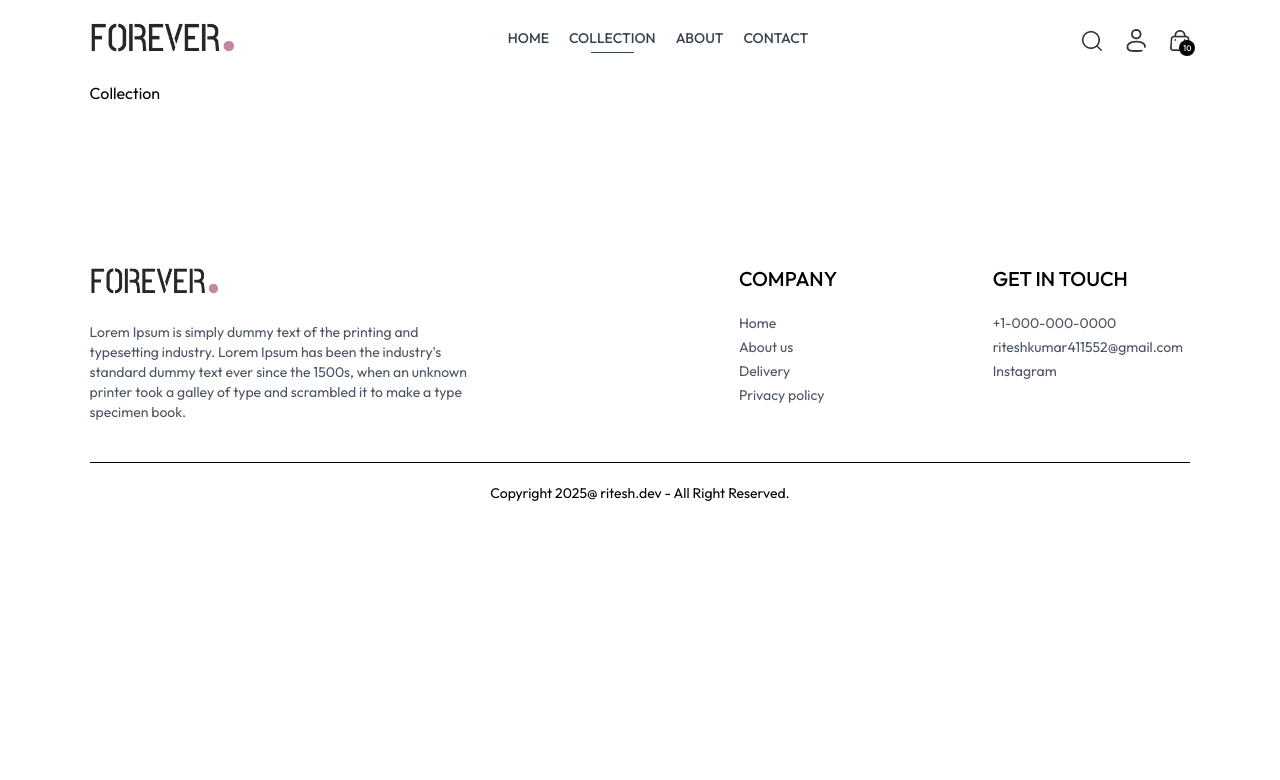
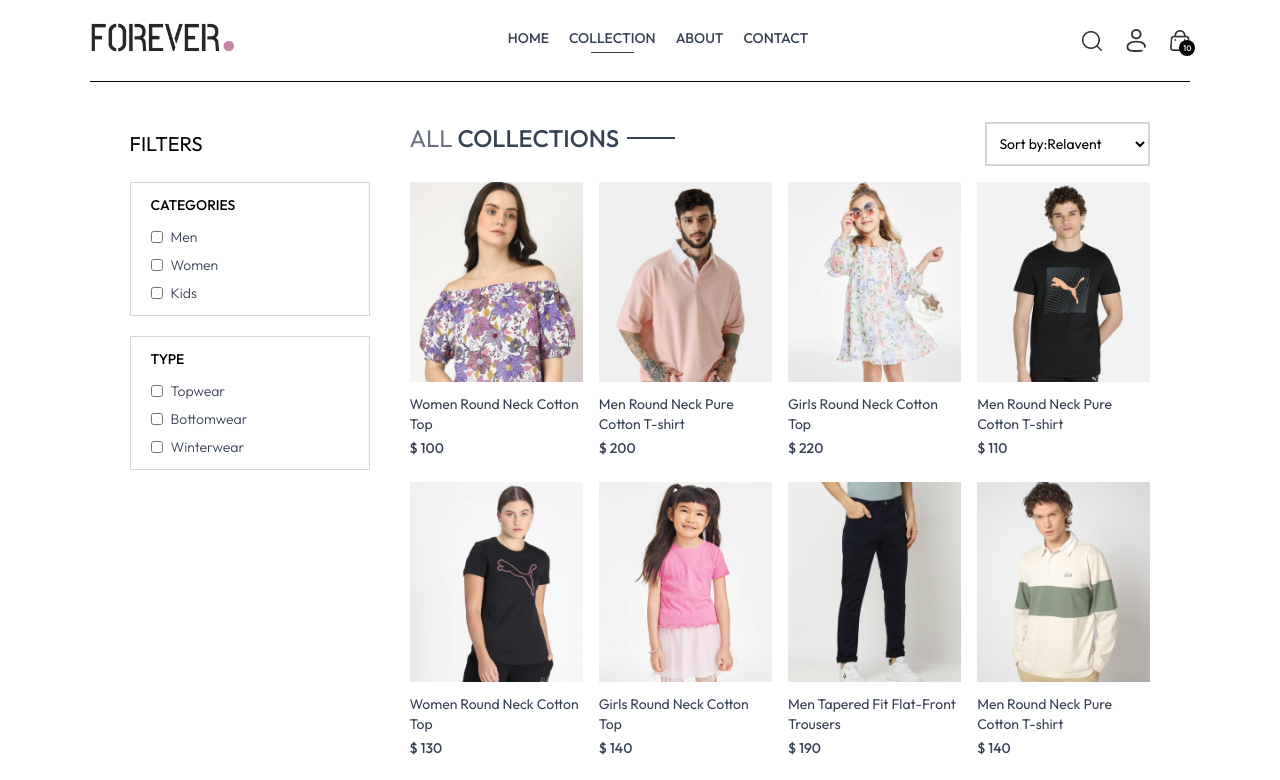
Before and after one commit to Ritesh9919/forever, a React (Vite) app in the folder frontend/: page /collection in a window 1280 px wide. Shown: the top 780 px of the page. Built offline with nearby package versions, Linux system fonts and the light colour scheme.

Commit message:
Add filtering, sort options and product display to Collection page

```diff
--- a/frontend/src/pages/Collection.jsx
+++ b/frontend/src/pages/Collection.jsx
@@ -1,9 +1,100 @@
-import React from 'react'
+import { useContext, useEffect, useState } from "react";
+import { ShopContext } from "../context/ShopContext";
+import { assets } from "../assets/assets";
+import Title from "../components/Title";
+import ProductItem from "../components/ProductItem";
 
 const Collection = () => {
+  const { products } = useContext(ShopContext);
+  const [showFilter, setShowFilter] = useState(false);
+  const [filterProducts, setFilterProducts] = useState([]);
+
+  useEffect(() => {
+    setFilterProducts(products);
+  }, []);
   return (
-    <div>Collection</div>
-  )
-}
+    <div className="flex flex-col sm:flex-row gap-1 sm:gap-10 p-10 border-t">
+      {/* Filter otions */}
+      <div className="min-w-60">
+        <p
+          onClick={() => setShowFilter(!showFilter)}
+          className="my-2 text-xl flex items-center cursor-pointer gap-2"
+        >
+          FILTERS
+          <img
+            className={`h-3 sm:hidden ${showFilter ? "rotate-90" : ""}`}
+            src={assets.dropdown_icon}
+            alt=""
+          />
+        </p>
+        {/* Category filter */}
+        <div
+          className={`border border-gray-300 pl-5 py-3 mt-6 ${
+            showFilter ? "" : "hidden"
+          } sm:block`}
+        >
+          <p className="mb-3 text-sm font-medium">CATEGORIES</p>
+          <div className="flex flex-col gap-2 text-sm font-light text-gray-700 ">
+            <p className="flex gap-2">
+              <input className="w-3" type="checkbox" value={"Men"} /> Men
+            </p>
+            <p className="flex gap-2">
+              <input className="w-3" type="checkbox" value={"Women"} /> Women
+            </p>
+            <p className="flex gap-2">
+              <input className="w-3" type="checkbox" value={"Kids"} /> Kids
+            </p>
+          </div>
+        </div>
+        {/* Subcategory filter */}
+        <div
+          className={`border border-gray-300 pl-5 py-3 my-5 ${
+            showFilter ? "" : "hidden"
+          } sm:block`}
+        >
+          <p className="mb-3 text-sm font-medium">TYPE</p>
+          <div className="flex flex-col gap-2 text-sm font-light text-gray-700 ">
+            <p className="flex gap-2">
+              <input className="w-3" type="checkbox" value={"Topwear"} />{" "}
+              Topwear
+            </p>
+            <p className="flex gap-2">
+              <input className="w-3" type="checkbox" value={"Bottomwear"} />{" "}
+              Bottomwear
+            </p>
+            <p className="flex gap-2">
+              <input className="w-3" type="checkbox" value={"Winterwear"} />{" "}
+              Winterwear
+            </p>
+          </div>
+        </div>
+      </div>
+      {/* Right side */}
+      <div className="flex-1">
+        <div className="flex justify-between text-base sm:text-2xl mb-4">
+          <Title text1={"ALL"} text2={"COLLECTIONS"} />
+          {/* PRODUCT sort */}
+          <select className="border-2 border-gray-300 text-sm px-2">
+            <option value={"relavent"}>Sort by:Relavent</option>
+            <option value={"low-high"}>Sort by: Low to High</option>
+            <option value={"high-low"}>Sort by: High to Low</option>
+          </select>
+        </div>
+        {/* Map products */}
+        <div className="grid grid-cols-2 md:grid-cols-3 lg:grid-cols-4 gap-4 gap-y-6">
+          {filterProducts.map((product, index) => (
+            <ProductItem
+              key={index}
+              id={product._id}
+              name={product.name}
+              price={product.price}
+              image={product.image}
+            />
+          ))}
+        </div>
+      </div>
+    </div>
+  );
+};
 
-export default Collection
+export default Collection;
```
